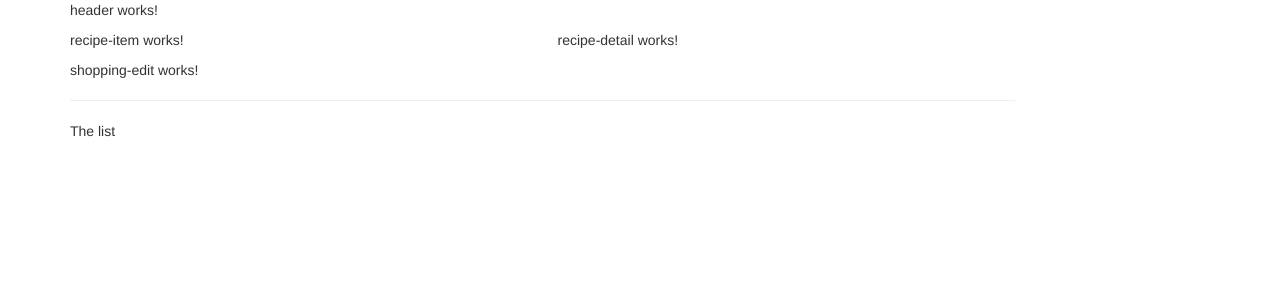
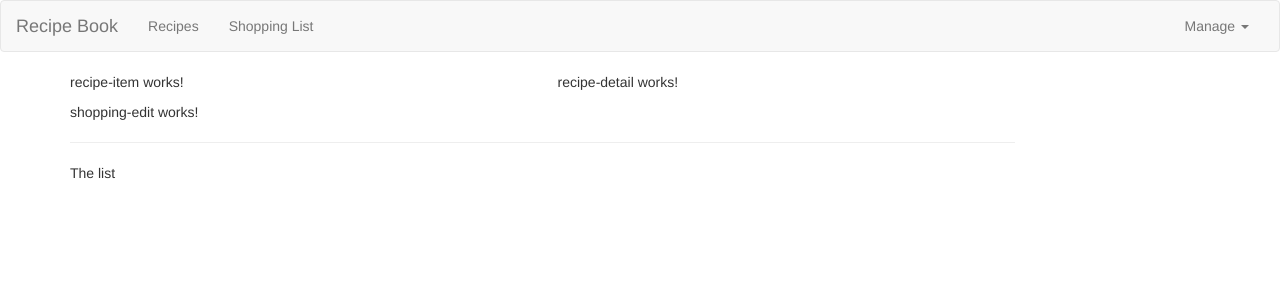
Before and after one commit to priyan1995/Udemy-project, an Angular app: page / in a window 1280 px wide. Shown: the top 300 px of the page. Built offline with nearby package versions, Linux system fonts and the light colour scheme.

Commit message:
navbar added

```diff
--- a/src/app/header/header.component.html
+++ b/src/app/header/header.component.html
@@ -1,3 +1,26 @@
-<div class="container">
-    <p>header works!</p>
-</div>
+<nav class="navbar navbar-default">
+    <div class="container-fluid">
+        <div class="navbar-header">
+            <a href="#" class="navbar-brand">Recipe Book</a>
+        </div>
+        <div class="collapse navbar-collapse">
+            <ul class="nav navbar-nav">
+                <li><a href="#">Recipes</a></li>
+                <li><a href="#">Shopping List</a></li>
+            </ul>
+            <ul class="nav navbar-nav navbar-right">
+                <li class="dropdown">
+                    <a href="#" class="dropdown-toggle" role="button">Manage <span class="caret"></span></a>
+                    <ul class="dropdown-menu">
+                        <li>
+                            <a href="">Save Data</a>
+                        </li>
+                        <li>
+                            <a href="">Fetch Data</a>
+                        </li>
+                    </ul>
+                </li>
+            </ul>
+        </div>
+    </div>
+</nav>
```
